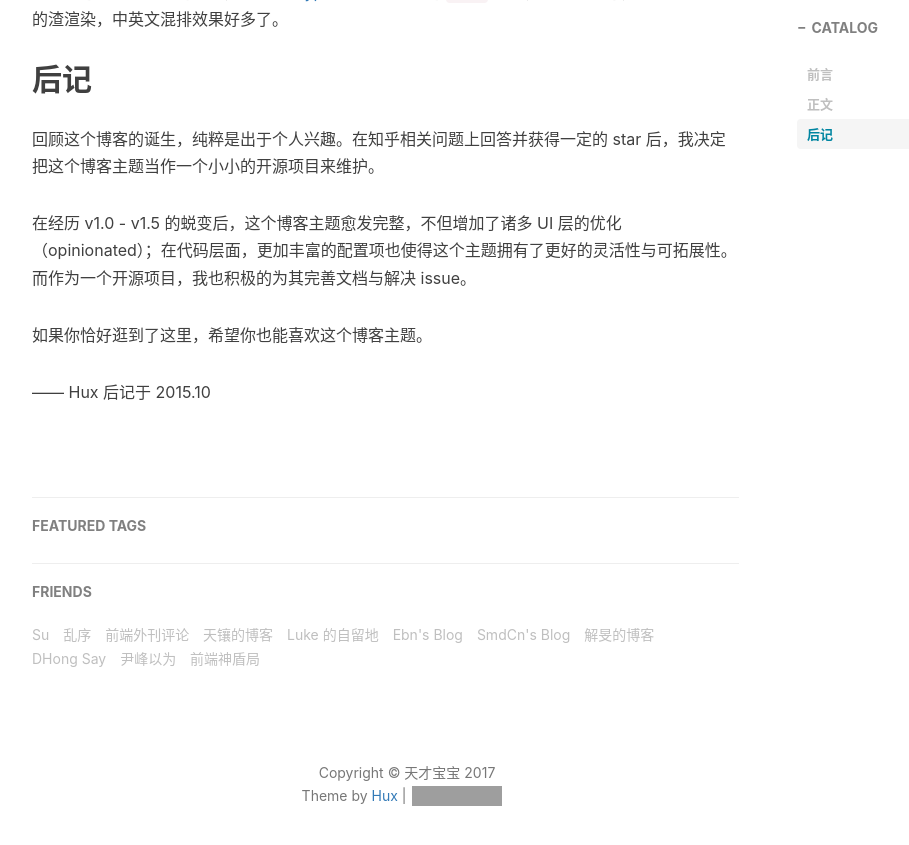
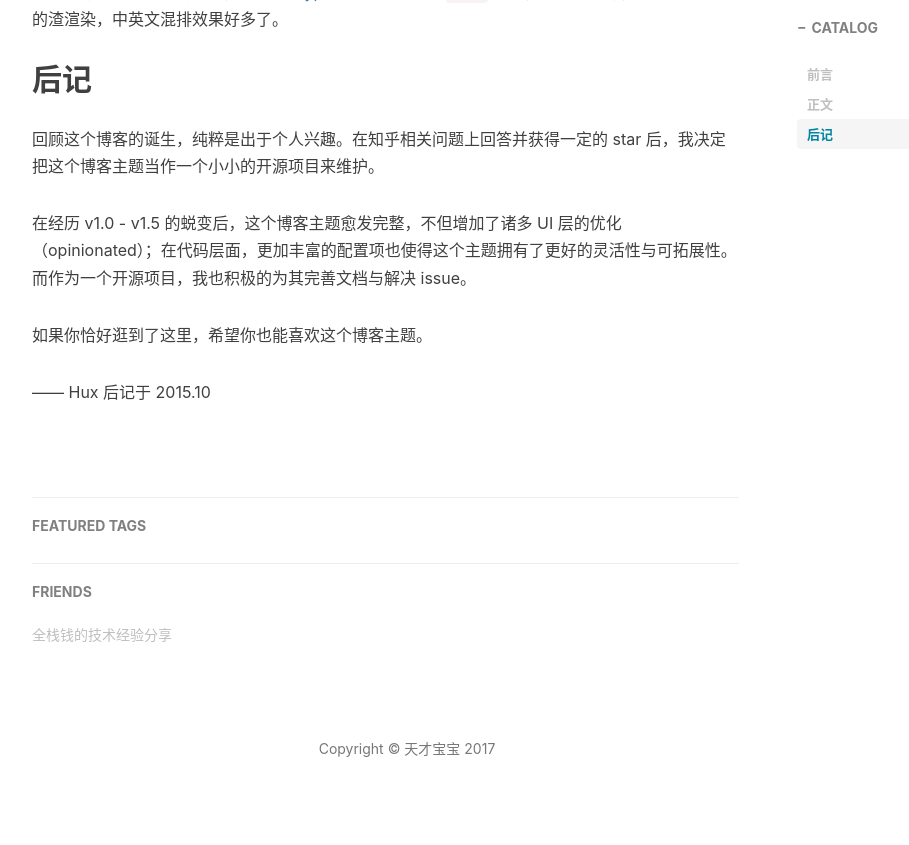
Before and after one commit to wanlp10/wuchao.github.io, a Jekyll site: the page built from _posts/2014-01-29-hello-2015.markdown, in a window 1280 px wide and 900 px high, scrolled down 2240 px. Shown: the top 845 px of the window, without its empty margins (233-1142 px from the left). Built offline with Jekyll 4.4.1, drawn with Linux system fonts in a browser that asks for light colours; nearby versions of some CDN libraries; comment, search, counter and statistics services are not loaded; grey boxes are pictures that could not be loaded.

Commit message:
https://github.com/BlackrockDigital/startbootstrap-clean-blog-jekyll https://github.com/Huxpro/huxpro.github.io

```diff
--- a/_config.yml
+++ b/_config.yml
@@ -1,6 +1,6 @@
 # Site settings
 title: 天才宝宝
-SEOTitle: tcbb
+#SEOTitle:
 header-img: img/home-bg.jpg
 #email: 10000@qq.com
 description: "搞着玩"
@@ -43,7 +43,7 @@ gems: [jekyll-paginate]
 # document: http://jekyllrb.com/docs/configuration/#kramdown
 markdown: kramdown
 kramdown:
-  input: GFM                            # use Github Flavored Markdown !important
+input: GFM                              # use Github Flavored Markdown !important
 
 
 
@@ -90,37 +90,7 @@ service-worker: true
 # Friends
 friends: [
     {
-        title: "Su",
-        href: "http://su.gallery/"
-    },{
-        title: "乱序",
-        href: "http://mida.re/"
-    },{
-        title: "前端外刊评论",
-        href: "http://qianduan.guru/"
-    },{
-        title: "天镶的博客",
-        href: "http://lingyu.wang/"
-    },{
-        title: "Luke 的自留地",
-        href: "http://hmqk1995.github.io"
-    },{
-        title: "Ebn's Blog",
-        href: "http://ebnbin.com/"
-    },{
-        title: "SmdCn's Blog",
-        href: "http://blog.smdcn.net"
-    },{
-        title: "解旻的博客",
-        href: "http://xieminis.me/"
-    },{
-        title: "DHong Say",
-        href: "http://dhong.co"
-    },{
-        title: "尹峰以为",
-        href: "http://ingf.github.io/"
-    },{
-        title: "前端神盾局",
-        href: "http://wepiaofei.github.io/blog/"
+        title: "全栈钱的技术经验分享",
+        href: "http://qianhongxin.github.io"
     }
 ]
--- a/_includes/footer.html
+++ b/_includes/footer.html
@@ -81,13 +81,6 @@
                 </ul>
                 <p class="copyright text-muted">
                     Copyright &copy; {{ site.title }} {{ site.time | date: '%Y' }}
-                    <br>
-                    Theme by <a href="http://huangxuan.me">Hux</a> |
-                    <iframe
-                        style="margin-left: 2px; margin-bottom:-5px;"
-                        frameborder="0" scrolling="0" width="100px" height="20px"
-                        src="https://ghbtns.com/github-btn.html?user=huxpro&repo=huxpro.github.io&type=star&count=true" >
-                    </iframe>
                 </p>
             </div>
         </div>
--- a/index.html
+++ b/index.html
@@ -1,6 +1,6 @@
 ---
 layout: page
-description: "一生想做浪漫极客"
+<!--description: "一生想做浪漫极客"-->
 ---
 
 {% for post in paginator.posts %}
```
Also changed, not shown: _layouts/page.html (+5 -5 lines).
